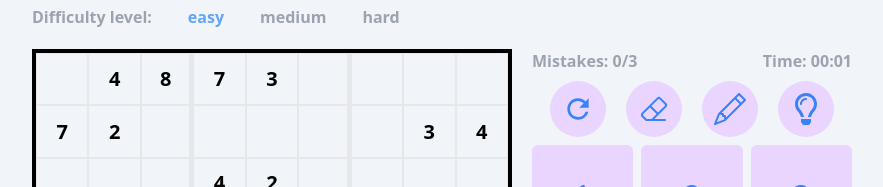
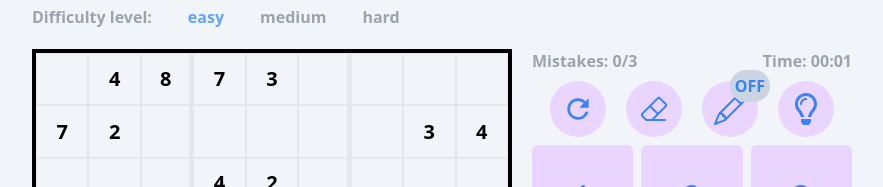
Before and after one commit to 0H3rY0/Sudoku, a React (Vite) app in the folder client/: page / in a window 1280 px wide. Shown: the part 133-320 px from the top of the page, without its empty margins (198-1081 px from the left). Built offline with nearby package versions, Linux system fonts and the light colour scheme.

Commit message:
notesMode visual switch and state work

```diff
--- a/client/src/components/GameOptions.jsx
+++ b/client/src/components/GameOptions.jsx
@@ -5,9 +5,8 @@ import { BsPencil } from "react-icons/bs";
 import { useBoard } from "../context/BoardContext";
 
 const GameOptions = () => {
-  const { clearPickedMove, undoMove } = useBoard();
-
-  const { mistakes } = useBoard();
+  const { clearPickedMove, undoMove, mistakes, notesMode, setNotesMode } =
+    useBoard();
 
   return (
     <>
@@ -35,8 +34,24 @@ const GameOptions = () => {
         >
           <PiEraser size={32} />
         </div>
-        <div className="w-14 h-14 flex items-center justify-center bg-purple-200 rounded-full hover:bg-purple-300">
+        <div
+          className={`relative w-14 h-14 flex items-center
+          justify-center bg-purple-200 rounded-full hover:bg-purple-300 cursor-pointer box-border
+          ${
+            notesMode
+              ? "border-2 border-blue-500"
+              : "border-2 border-transparent"
+          }`}
+          onClick={() => setNotesMode((prev) => !prev)}
+        >
           <BsPencil size={32} />
+          <div
+            className={`absolute top-[-25%] left-[50%] bg-slate-300
+          w-10 h-8 rounded-full flex items-center justify-center
+           ${notesMode ? "bg-blue-500 text-white" : ""} `}
+          >
+            {notesMode ? "ON" : "OFF"}
+          </div>
         </div>
         <div className="w-14 h-14 flex items-center justify-center bg-purple-200 rounded-full hover:bg-purple-300">
           <FaRegLightbulb size={32} />
--- a/client/src/providers/BoardProvider.jsx
+++ b/client/src/providers/BoardProvider.jsx
@@ -13,6 +13,7 @@ export const BoardProvider = ({ children, mistakes, setMistakes }) => {
   const [board, setBoard] = useState(() => initialBoard.map((row) => [...row]));
   const [selectedCell, setSelectedCell] = useState(null);
   const [history, setHistory] = useState([]);
+  const [notesMode, setNotesMode] = useState(false);
 
   const handleCellClick = (row, col) => {
     setSelectedCell({ row, col });
@@ -73,6 +74,8 @@ export const BoardProvider = ({ children, mistakes, setMistakes }) => {
         board,
         selectedCell,
         mistakes,
+        notesMode,
+        setNotesMode,
         handleCellClick,
         InsertValue,
         clearPickedMove,
```
